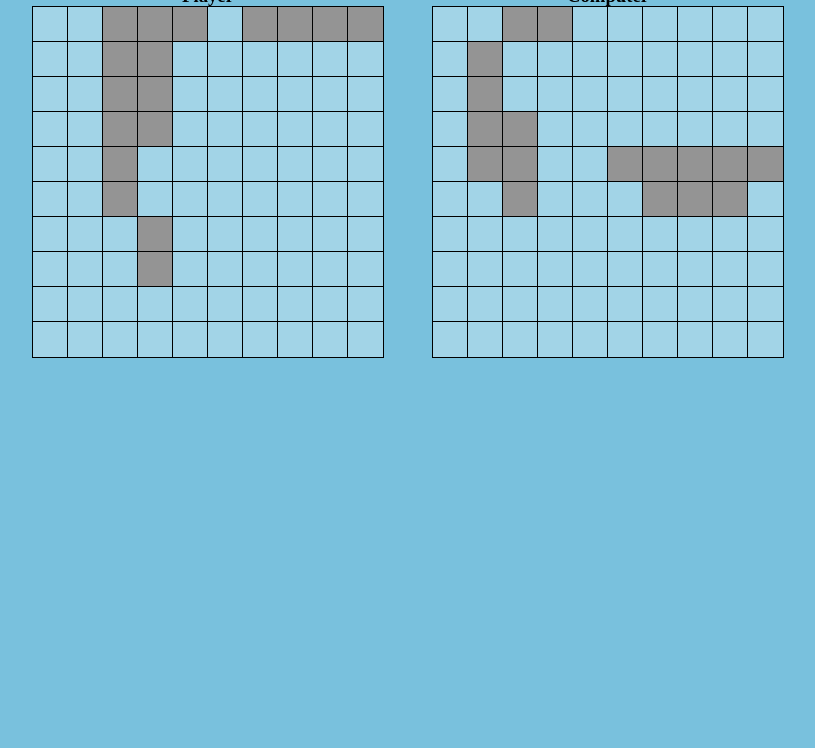
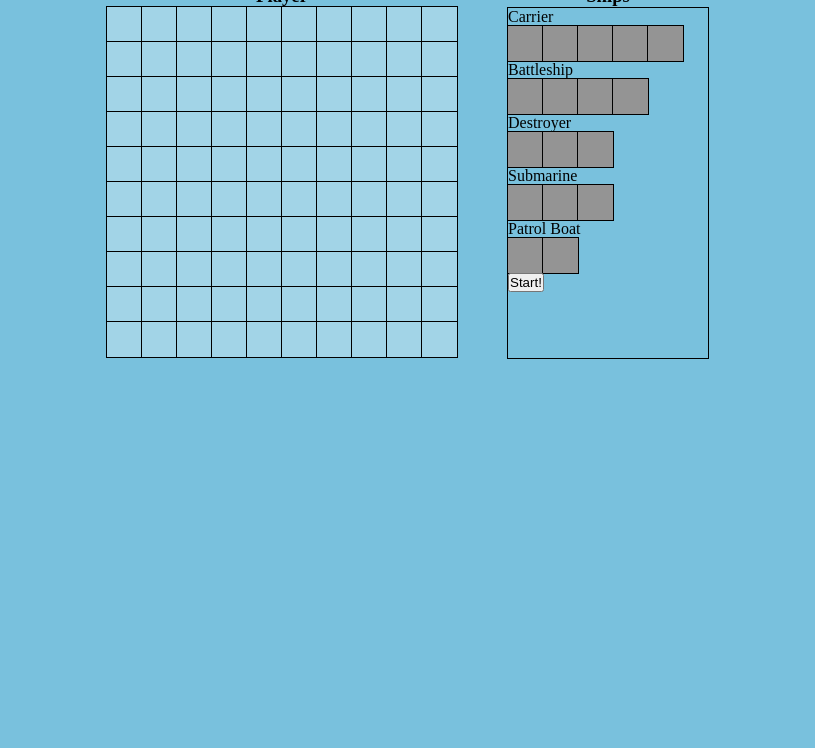
Before and after one commit to robsassack/battleship, a website built with webpack: page dist/index.html in a window 1280 px wide. Shown: the part 52-800 px from the top of the page, without its empty margins (232-1047 px from the left). Built offline with nearby package versions, Linux system fonts and the light colour scheme.

Commit message:
Adding interface for dragging ships onto gameboard

```diff
--- a/src/index.js
+++ b/src/index.js
@@ -68,12 +68,14 @@ const game = () => {
     }
   };
 
-  // set player board up
-  randomPlace(human.playerBoard, 5);
-  randomPlace(human.playerBoard, 4);
-  randomPlace(human.playerBoard, 3);
-  randomPlace(human.playerBoard, 3);
-  randomPlace(human.playerBoard, 2);
+  // drag and drop interface for player ship placement
+  const playerSetup = () => {
+    const compContainer = document.querySelector('.computerContainer');
+    compContainer.style.display = 'none';
+
+    const ships = document.querySelectorAll('.newShip');
+  };
+  playerSetup();
 
   // place random ships for computer
   randomPlace(computer.playerBoard, 5);
--- a/src/style.css
+++ b/src/style.css
@@ -93,3 +93,13 @@ h3 {
   padding: 5px;
   visibility: hidden;
 }
+
+.shipList {
+  height: 350px;
+  width: 200px;
+  border: 1px solid black;
+}
+
+.newShip {
+  display: flex;
+}
```
Also changed, not shown: dist/index.html, dist/main.js.
